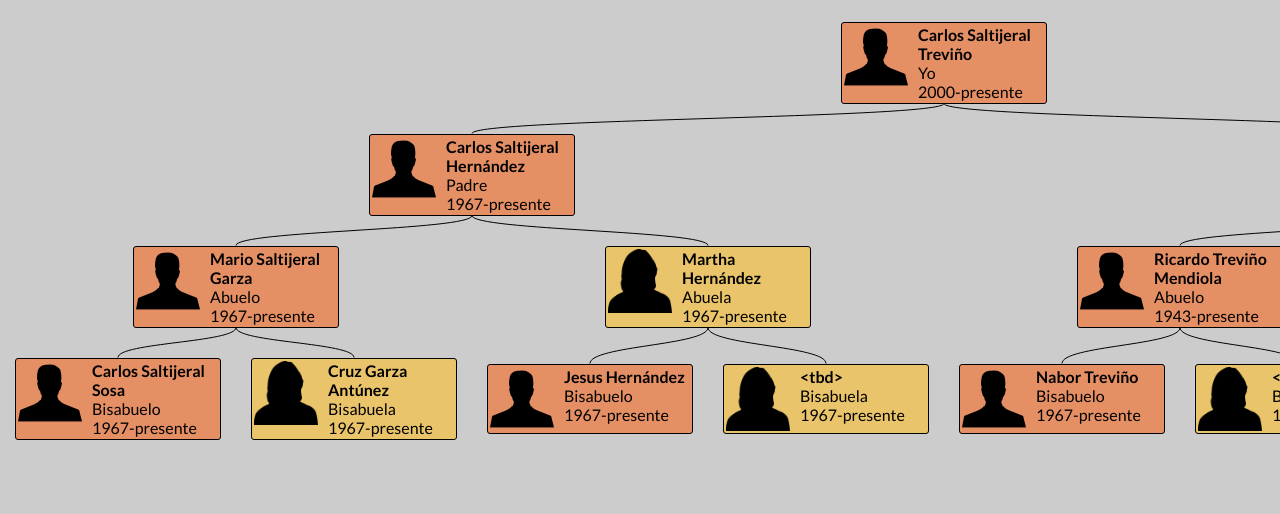
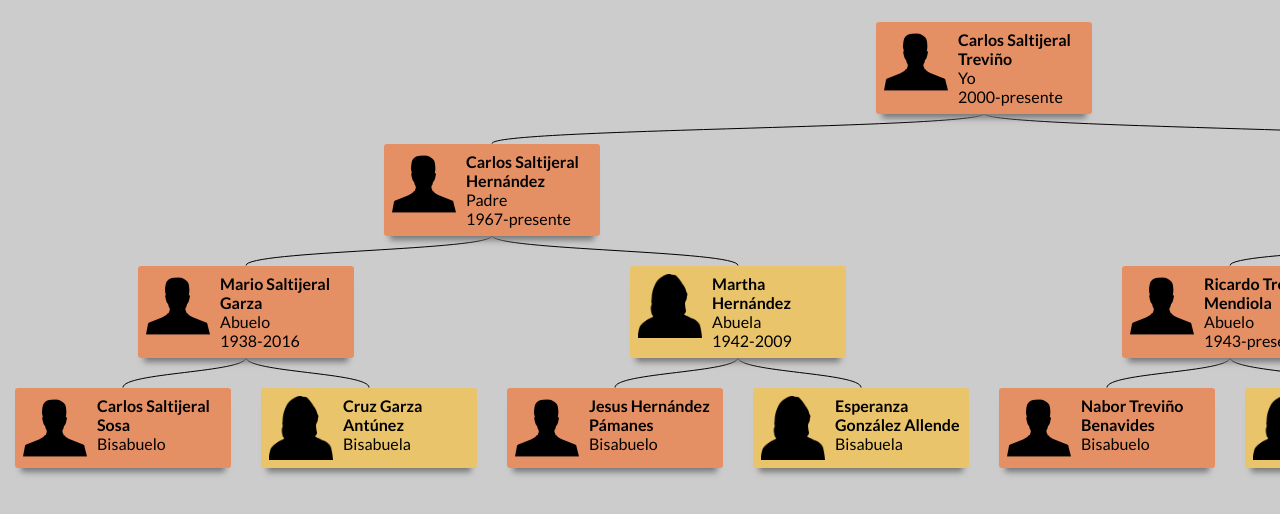
Before and after one commit to csaltrev/family-tree, a plain HTML site: page index.html in a window 1280 px wide. Drawn offline with Linux system fonts and the light colour scheme.

Commit message:
Style cards

```diff
--- a/css/styles.css
+++ b/css/styles.css
@@ -17,12 +17,13 @@ html {
 }
 
 .node {
-    padding: 2px;
+    -webkit-box-shadow: 0 10px 6px -6px #777;
+    -moz-box-shadow: 0 10px 6px -6px #777;
+         box-shadow: 0 10px 6px -6px #777;
+    padding: 8px;
     -webkit-border-radius: 3px;
     -moz-border-radius: 3px;
     border-radius: 3px;
-    background-color: #ffffff;
-    border: 1px solid #000;
     width: 200px;
     font-size: 1rem;
 }
--- a/index.js
+++ b/index.js
@@ -4,7 +4,6 @@ const chart_config = {
         connectors: {
             type: 'curve'
         },
-        scrollbar: "fancy",
         node: {
             HTMLclass: 'node'
         }
@@ -29,15 +28,14 @@ const chart_config = {
                         text: {
                             name: "Mario Saltijeral Garza",
                             title: "Abuelo",
-                            desc: "1967-presente"
+                            desc: "1938-2016"
                         },
                         image: "img/man.png",
                         HTMLclass: 'orange',
                         children: [{
                                 text: {
                                     name: "Carlos Saltijeral Sosa",
-                                    title: "Bisabuelo",
-                                    desc: "1967-presente"
+                                    title: "Bisabuelo"
                                 },
                                 image: "img/man.png",
                                 HTMLclass: 'orange'
@@ -45,8 +43,7 @@ const chart_config = {
                             {
                                 text: {
                                     name: "Cruz Garza Antúnez",
-                                    title: "Bisabuela",
-                                    desc: "1967-presente"
+                                    title: "Bisabuela"
                                 },
                                 image: "img/woman.png",
                                 HTMLclass: 'yellow'
@@ -57,24 +54,22 @@ const chart_config = {
                         text: {
                             name: "Martha Hernández",
                             title: "Abuela",
-                            desc: "1967-presente"
+                            desc: "1942-2009"
                         },
                         image: "img/woman.png",
                         HTMLclass: 'yellow',
                         children: [{
                                 text: {
-                                    name: "Jesus Hernández",
-                                    title: "Bisabuelo",
-                                    desc: "1967-presente"
+                                    name: "Jesus Hernández Pámanes",
+                                    title: "Bisabuelo"
                                 },
                                 image: "img/man.png",
                                 HTMLclass: 'orange'
                             },
                             {
                                 text: {
-                                    name: "<tbd>",
-                                    title: "Bisabuela",
-                                    desc: "1967-presente"
+                                    name: "Esperanza González Allende",
+                                    title: "Bisabuela"
                                 },
                                 image: "img/woman.png",
                                 HTMLclass: 'yellow'
@@ -101,18 +96,16 @@ const chart_config = {
                         HTMLclass: 'orange',
                         children: [{
                                 text: {
-                                    name: "Nabor Treviño",
-                                    title: "Bisabuelo",
-                                    desc: "1967-presente"
+                                    name: "Nabor Treviño Benavides",
+                                    title: "Bisabuelo"
                                 },
                                 image: "img/man.png",
                                 HTMLclass: 'orange'
                             },
                             {
                                 text: {
-                                    name: "<tbd>",
-                                    title: "Bisabuela",
-                                    desc: "1967-presente"
+                                    name: "Esthela Mendiola Lozano",
+                                    title: "Bisabuela"
                                 },
                                 image: "img/woman.png",
                                 HTMLclass: 'yellow'
@@ -121,26 +114,24 @@ const chart_config = {
                     },
                     {
                         text: {
-                            name: "Alicia Llamas",
+                            name: "Alicia Llamas Díaz-Couder",
                             title: "Abuela",
-                            desc: "1945-presente"
+                            desc: "1947-presente"
                         },
                         image: "img/woman.png",
                         HTMLclass: 'yellow',
                         children: [{
                                 text: {
-                                    name: "<tbd>",
-                                    title: "Bisabuelo",
-                                    desc: "1967-presente"
+                                    name: "Miguel Llamas del Hoyo",
+                                    title: "Bisabuelo"
                                 },
                                 image: "img/man.png",
                                 HTMLclass: 'orange'
                             },
                             {
                                 text: {
-                                    name: "<tbd>",
-                                    title: "Bisabuela",
-                                    desc: "1967-presente"
+                                    name: "Alicia Díaz-Couder Calero",
+                                    title: "Bisabuela"
                                 },
                                 image: "img/woman.png",
                                 HTMLclass: 'yellow'
```
